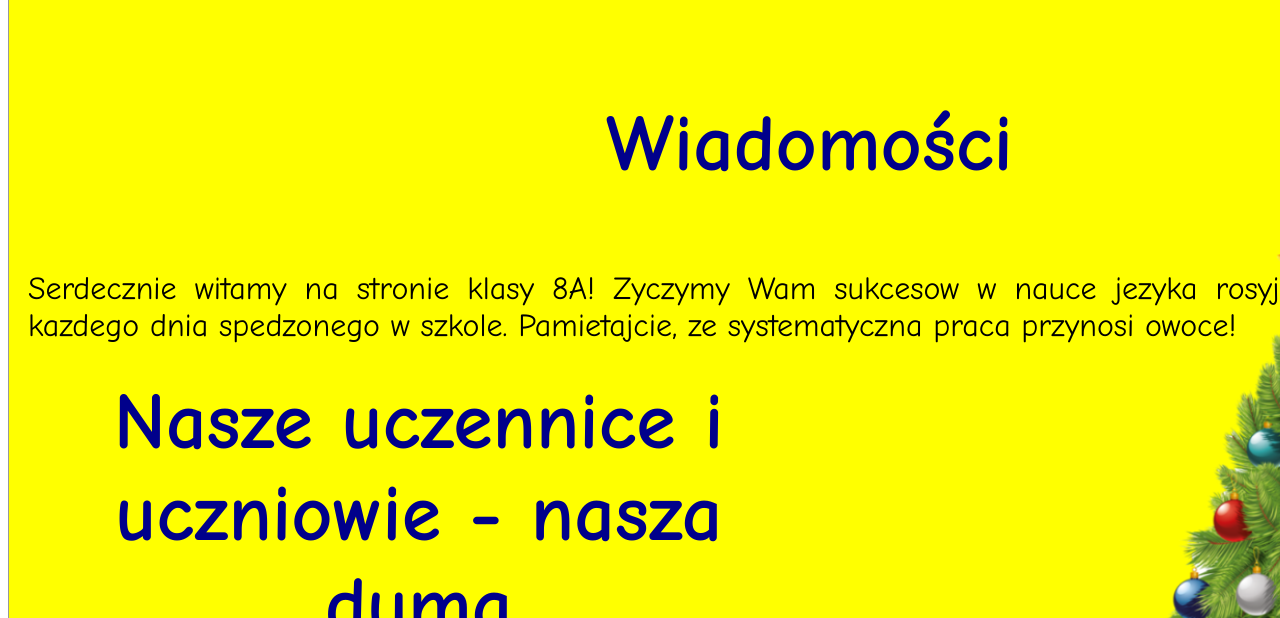
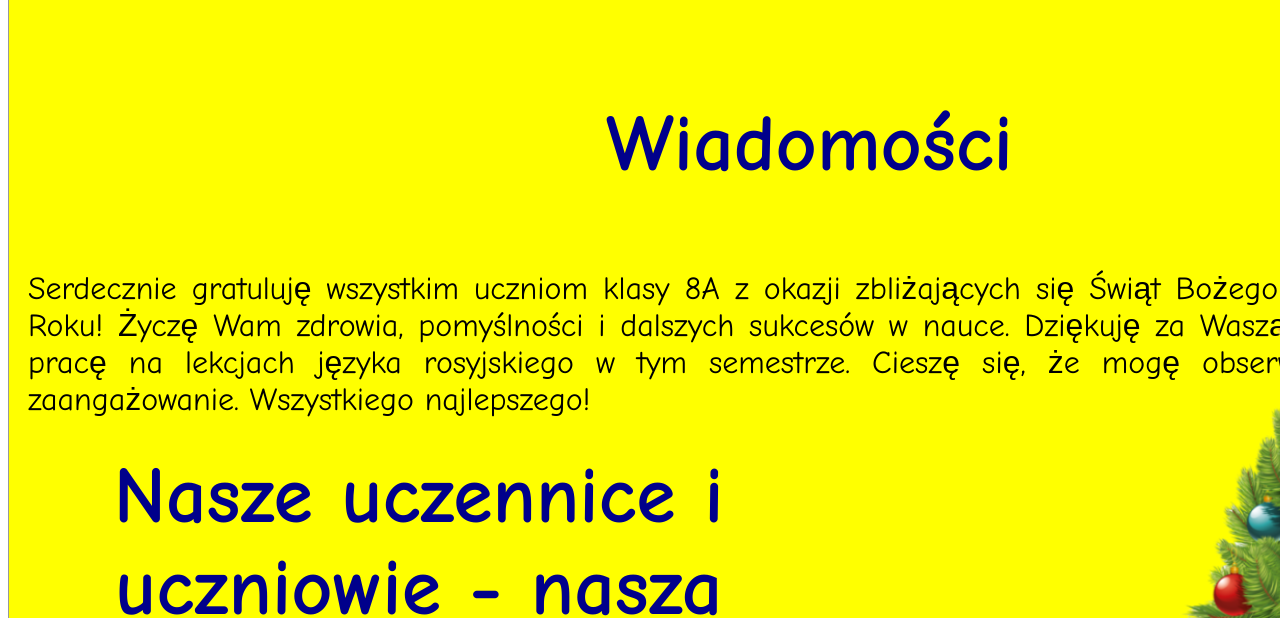
Before and after one commit to Don-Bosco-Rus/Russian-Language-Site, a plain HTML site: page 8a.html in a window 1280 px wide. Shown: the part 623-1241 px from the top of the page. Drawn offline with Linux system fonts and the light colour scheme.

Commit message:
Update 8a.html

```diff
--- a/8a.html
+++ b/8a.html
@@ -121,7 +121,7 @@
         <div id="yellow-background">
             <div id="content">
                 <h3>Wiadomości</h3>
-                <p>Serdecznie witamy na stronie klasy 8A! Zyczymy Wam sukcesow w nauce jezyka rosyjskiego oraz radosci z kazdego dnia spedzonego w szkole. Pamietajcie, ze systematyczna praca przynosi owoce!</p>
+                <p>Serdecznie gratuluję wszystkim uczniom klasy 8A z okazji zbliżających się Świąt Bożego Narodzenia i Nowego Roku! Życzę Wam zdrowia, pomyślności i dalszych sukcesów w nauce. Dziękuję za Waszą poważną i sumienną pracę na lekcjach języka rosyjskiego w tym semestrze. Cieszę się, że mogę obserwować Wasz rozwój i zaangażowanie. Wszystkiego najlepszego!</p>
                 <h3 class="half-center">Nasze uczennice i uczniowie - nasza duma</h3>
                 <ol>
                     <li>Julek</li>
```
